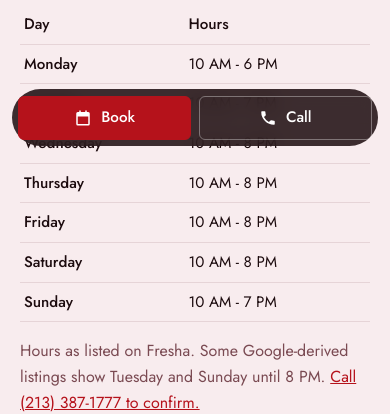
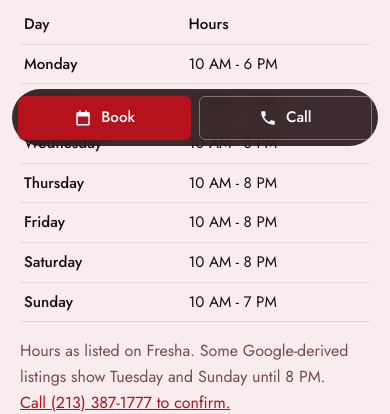
Before and after one commit to answerfirstai-ai/red-polish, a plain HTML site: page visit/index.html in a window 390 px wide. Shown: the part 686-1100 px from the top of the page. Drawn offline with Linux system fonts and the light colour scheme.

Commit message:
Footer: no blush strip under mobile bar, phone numbers don't wrap

```diff
--- a/assets/css/site.css
+++ b/assets/css/site.css
@@ -386,3 +386,5 @@ footer{position:relative}
 @media(max-width:820px){.spec{margin-left:0}.spec .ctas,.spec .btn-row{flex-wrap:wrap}
 .tray .set{width:64vw}.tray .set:nth-child(even){margin-top:2.5rem}.tray .set.lead{width:80vw}.tray .set.lead .ph{aspect-ratio:4/5}}
 .gloss-line{height:4px;background:linear-gradient(90deg,#B5121B,#ff3b47 35%,#ffd6d9 50%,#ff3b47 65%,#B5121B);background-size:300% 100%}
+a[href^="tel:"]{white-space:nowrap}
+@media(max-width:820px){body{padding-bottom:0}footer{padding-bottom:calc(var(--pad,1.25rem) + 84px)}}
```
